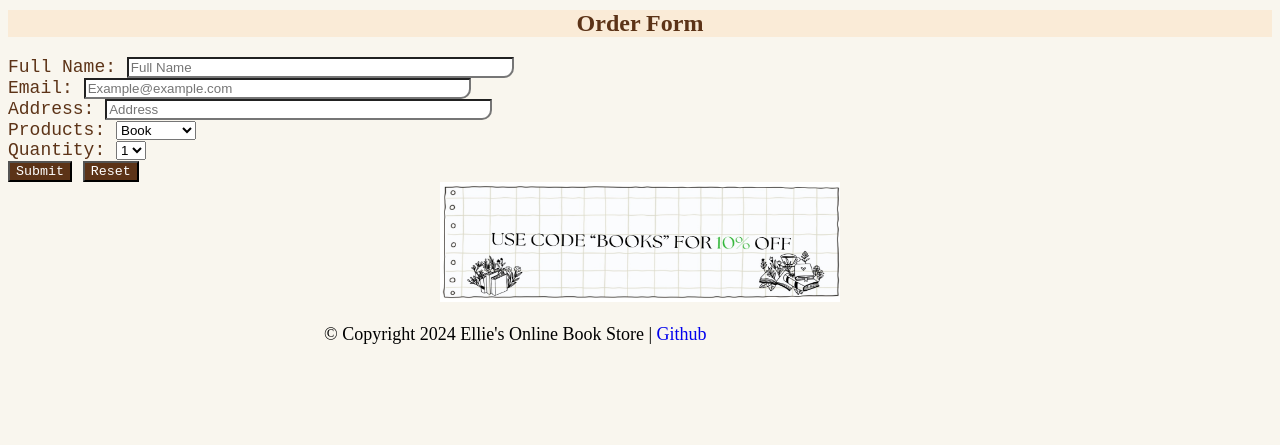
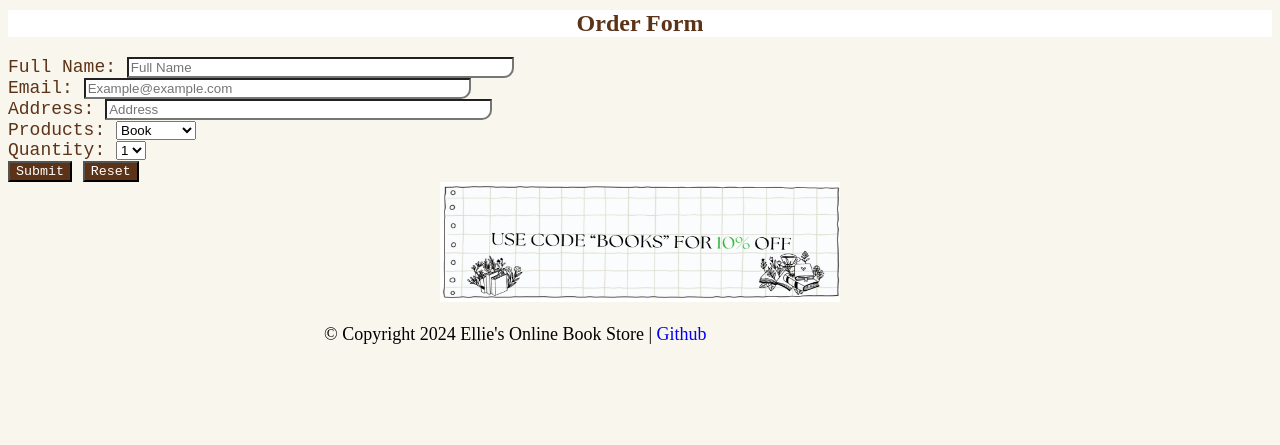
Before and after one commit to EileenVT/Assignment5, a plain HTML site: page orders.html in a window 1280 px wide. Shown: the part 355-800 px from the top of the page. Drawn offline with Linux system fonts and the light colour scheme.

Commit message:
changed background color of order form

```diff
--- a/orders.html
+++ b/orders.html
@@ -26,7 +26,7 @@
 
     </header>
     <main>
-        <h2 style="background-color: antiquewhite;">Order Form</h2>
+        <h2 style="background-color: white;">Order Form</h2>
         <div class="orderform">
         <form action="/submit" method="post">
             <label for="name">Full Name:</label>
```
